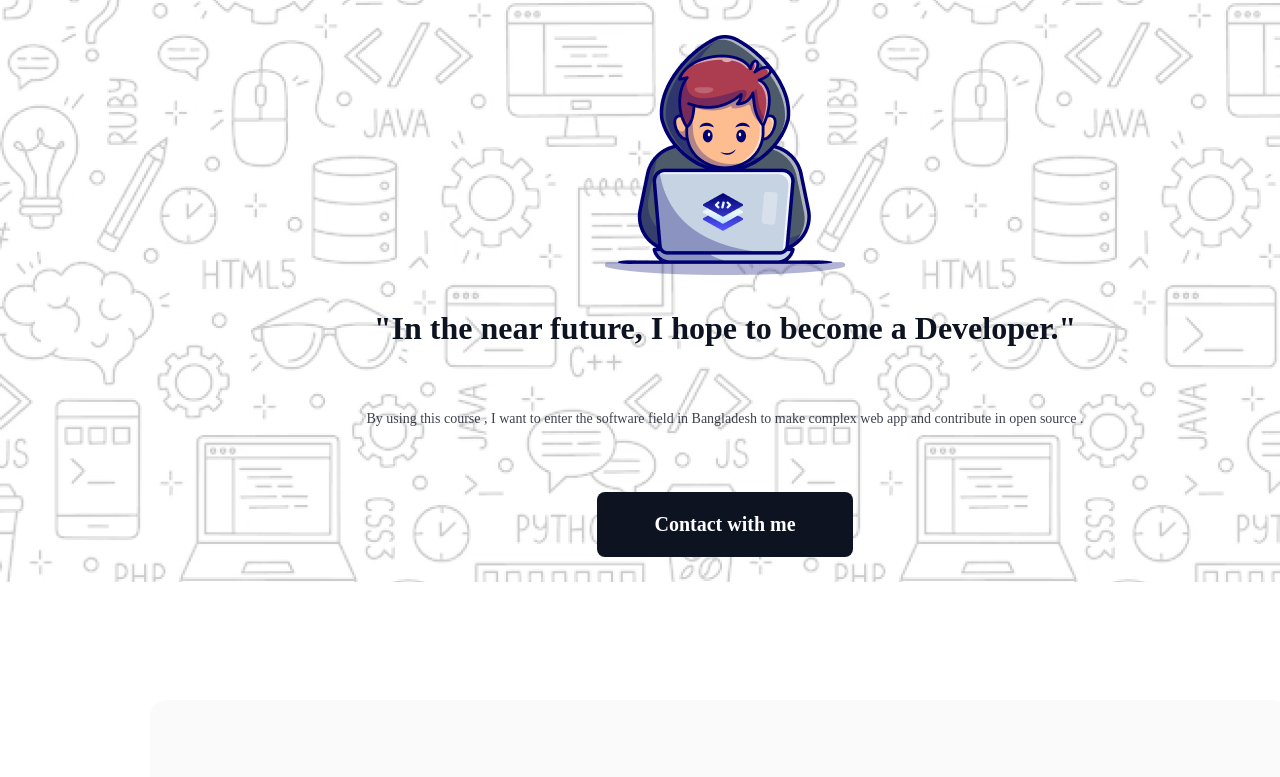
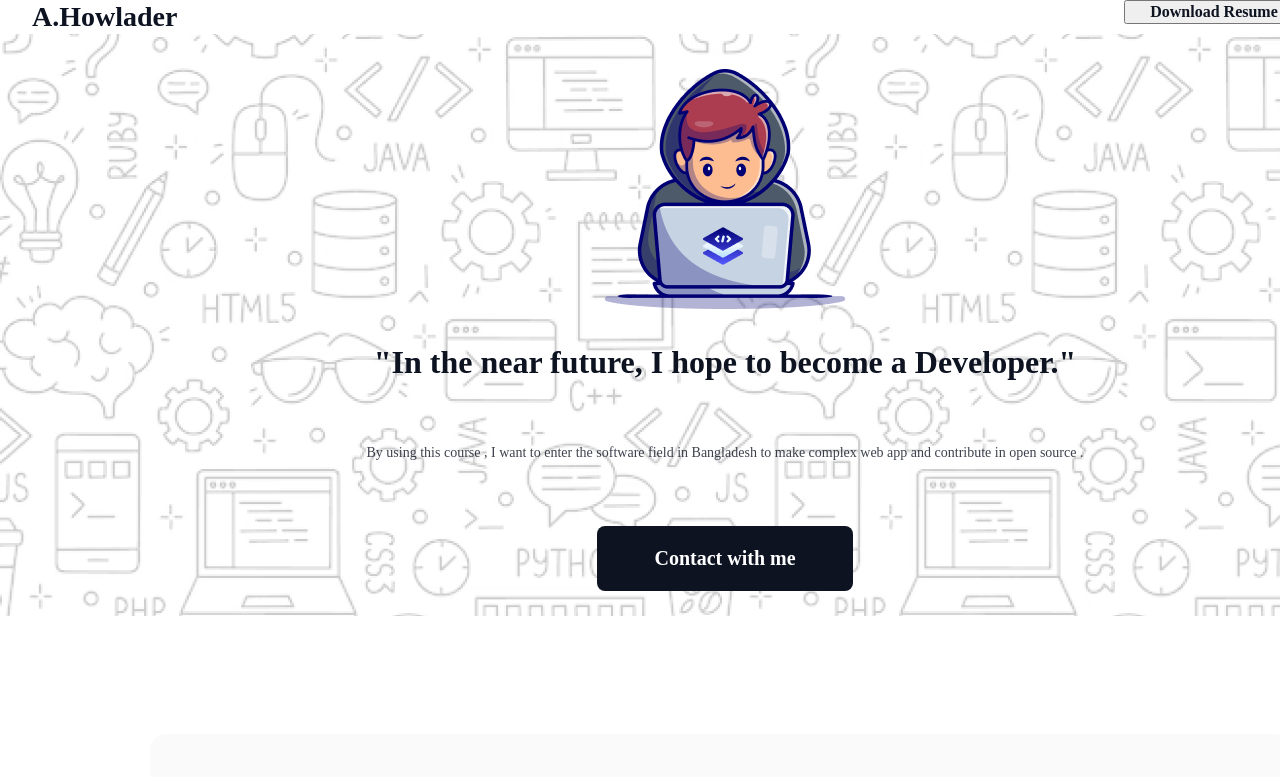
Before and after one commit to Arup53/ph-assign1-arup, a plain HTML site: page index.html in a window 1280 px wide. Shown: the top 777 px of the page. Drawn offline with Linux system fonts and the light colour scheme; a web font is replaced by a local one.

Commit message:
header section commit

```diff
--- a/index.html
+++ b/index.html
@@ -7,7 +7,10 @@
     <title>PH-ASSIGN-1-ARUP</title>
   </head>
   <body>
-    <header></header>
+    <header class="header">
+      <h3 class="header-title">A.Howlader</h3>
+      <div><button class="btn-header">Download Resume</button></div>
+    </header>
     <main>
       <section class="hero">
         <div class="hero-container">
@@ -48,7 +51,11 @@
                       Contributing to projects that can help society
                     </p>
                     <div class="button-item">
-                      <button class="btn-secondary">Learn More</button>
+                      <a
+                        href="https://medium.com/gitconnected/4-usestate-mistakes-you-should-avoid-in-react-0d9d676869e2"
+                        target="_blank"
+                        ><button class="btn-secondary">Learn More</button></a
+                      >
                     </div>
                   </div>
                   <div class="img-container">
@@ -71,9 +78,14 @@
                     <p class="individual-item-info">
                       Fully utlize modern Tech stack to meet the users demands
                     </p>
-                    <div class="button-item">
-                      <button class="btn-secondary">Learn More</button>
-                    </div>
+                    <a
+                      href="https://medium.com/javascript-in-plain-english/microsoft-is-ditching-react-f8b952b92b9b"
+                      target="_blank"
+                    >
+                      <div class="button-item">
+                        <button class="btn-secondary">Learn More</button>
+                      </div></a
+                    >
                   </div>
                 </div>
               </div>
@@ -89,7 +101,11 @@
                       Contributing to projects that can help society
                     </p>
                     <div class="button-item">
-                      <button class="btn-secondary">Learn More</button>
+                      <a
+                        href="https://medium.com/stackademic/5-essential-java-utility-functions-from-apache-commons-lang-beyond-stringutils-arrayutils-bf22fe046a02"
+                        target="_blank"
+                        ><button class="btn-secondary">Learn More</button></a
+                      >
                     </div>
                   </div>
                   <div class="img-container">
@@ -107,14 +123,15 @@
           <div class="inspire-title-content-container">
             <h2 class="inspiration-title">My Inspiration</h2>
             <p class="inspiration-content">
-              Content creator Fireship is a inspiration of my web development
-              journey- as i am a non-cse graduate like him
+              Programming-hero community is a inspiration to me as a Non-CS
+              background: as many students of Non-CSE graduate have land a job
+              in SWE with the help of PH.
             </p>
           </div>
           <div class="video">
             <iframe
               class="iframe"
-              src="https://www.youtube.com/embed/SXmYUalHyYk?si=44eGEo9FJdM9O0wy"
+              src="https://www.youtube.com/embed/nSClTQE7K6s?si=jD3xzHULUgJXI71U"
               title="YouTube video player"
               frameborder="0"
               allow="accelerometer; autoplay; clipboard-write; encrypted-media; gyroscope; picture-in-picture; web-share"
--- a/style/style.css
+++ b/style/style.css
@@ -55,6 +55,46 @@ html {
   cursor: pointer;
 }
 
+/* Header section */
+.header {
+  width: 1320px;
+  height: 34px;
+  display: flex;
+  justify-content: space-between;
+  align-items: center;
+  margin: 0 32px;
+}
+
+.header-title {
+  width: 114px;
+  height: 34px;
+  color: rgb(13, 19, 33);
+  font-family: Azeret Mono;
+  font-size: 28px;
+  font-weight: 800;
+  line-height: 33px;
+  letter-spacing: 0%;
+  text-align: left;
+}
+
+.header div {
+  width: 228px;
+  height: 58px;
+  margin-top: auto;
+}
+
+.btn-header {
+  width: 180px;
+  height: 24px;
+  color: rgb(13, 19, 33);
+  font-family: Azeret Mono;
+  font-size: 16px;
+  font-weight: 600;
+  line-height: 18px;
+  letter-spacing: 0%;
+  text-align: center;
+  cursor: pointer;
+}
 /* hero section */
 .hero {
   width: 1440px;
```
